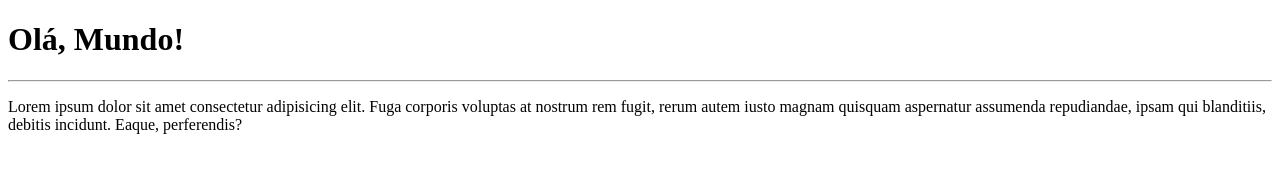
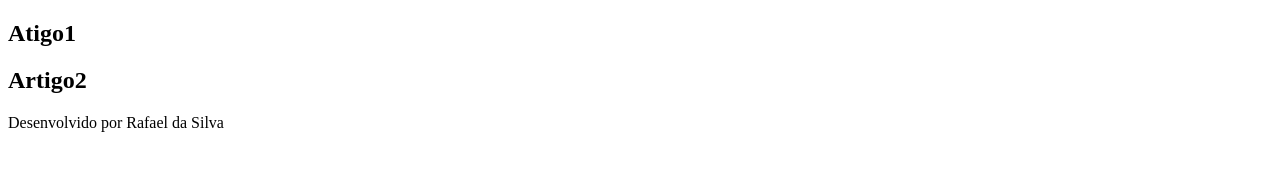
Before and after one commit to R5ilva/OlaMundo, a plain HTML site: page site/index.html in a window 1280 px wide. Drawn offline with Linux system fonts and the light colour scheme.

Commit message:
alteração Index
Criação da index básica

```diff
--- a/site/index.html
+++ b/site/index.html
@@ -7,8 +7,24 @@
     <title>Teste de site em repositório</title>
 </head>
 <body>
-    <h1>Olá, Mundo!</h1>
-    <hr>
-    <p>Lorem ipsum dolor sit amet consectetur adipisicing elit. Fuga corporis voluptas at nostrum rem fugit, rerum autem iusto magnam quisquam aspernatur assumenda repudiandae, ipsam qui blanditiis, debitis incidunt. Eaque, perferendis?</p>
+    <main>
+        <header>
+            <title>TítuloPrincipal</title>
+        </header>
+        <article>
+            <h2>Atigo1</h2>
+        </article>
+        <article>
+            <h2>Artigo2</h2>
+        </article>
+        <footer>
+            <p>Desenvolvido por Rafael da Silva</p>
+        </footer>
+
+
+
+
+    </main>
+
 </body>
 </html>
```
